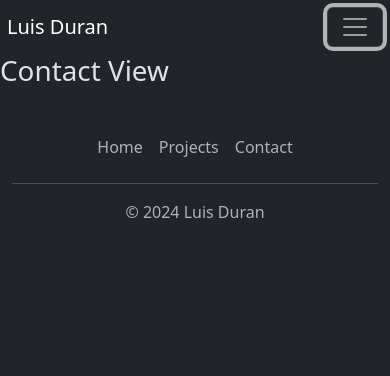
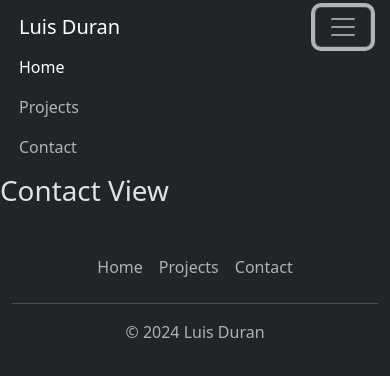
Before and after one commit to AlvaroDuran20/personal-website, a Vue app: page /contact in a window 390 px wide. Both pictures are taken after a click on the button "Toggle navigation". Shown: the top 376 px of the page. Built offline with nearby package versions, Linux system fonts and the light colour scheme.

Commit message:
bootstrap Navbar responsive with routerlink

```diff
--- a/src/components/NavigationBar.vue
+++ b/src/components/NavigationBar.vue
@@ -1,13 +1,14 @@
 <template>
 <nav class="navbar navbar-expand-lg">
-  <RouterLink to="/" class="navbar-brand" href="#">{{ brand }}</RouterLink>
-  <button class="navbar-toggler" type="button" data-toggle="collapse" data-target="#navbarNav" aria-controls="navbarNav" aria-expanded="false" aria-label="Toggle navigation">
+  <div class="container-fluid">
+    <RouterLink to="/" class="navbar-brand" href="#">Luis Duran</RouterLink>
+    <button class="navbar-toggler" type="button" data-bs-toggle="collapse" data-bs-target="#navbarNav" aria-controls="navbarNav" aria-expanded="false" aria-label="Toggle navigation">
       <span class="navbar-toggler-icon"></span>
     </button>
     <div class="collapse navbar-collapse" id="navbarNav">
       <ul class="navbar-nav">
-      <li class="nav-item active">
-        <RouterLink to="/" class="nav-link" href="#">Home</RouterLink>
+        <li class="nav-item">
+          <RouterLink to="/" class="nav-link active" aria-current="page" href="#">Home</RouterLink>
         </li>
         <li class="nav-item">
           <RouterLink to="/projects" class="nav-link" href="#">Projects</RouterLink>
@@ -16,6 +17,7 @@
           <RouterLink to="/contact" class="nav-link" href="#">Contact</RouterLink>
         </li>
       </ul>
+    </div>
   </div>
 </nav>
 </template>
```
Lines whose indentation alone changed are shown as unchanged.
